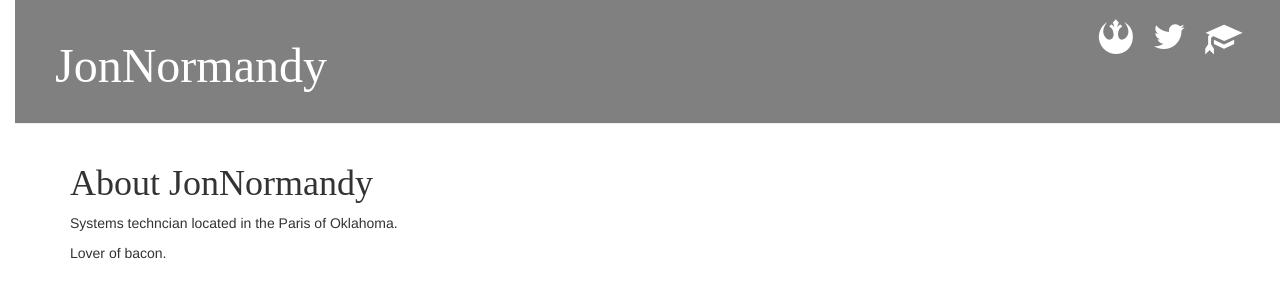
After one commit to MatchesMalone06/my-first-blog, a Django app: page /about/ in a window 1280 px wide. The commit adds this page. Shown: the top 300 px of the page. Run offline with Django 3.2, Linux system fonts and the light colour scheme; some libraries are stand-ins or nearby versions; some web fonts are replaced.

Commit message:
Added ability to save drafts and delete posts. CSS icon additions to top-menu.  Added about page.

```diff
--- /dev/null
+++ b/blog/templates/blog/about.html
@@ -0,0 +1,7 @@
+{% extends 'blog/base.html' %}
+
+	{% block content %}
+		<h1>About JonNormandy</h1>
+		<p>Systems techncian located in the Paris of Oklahoma.</p>
+		<p>Lover of bacon.</p>
+	{% endblock %}
--- a/blog/templates/blog/base.html
+++ b/blog/templates/blog/base.html
@@ -3,8 +3,9 @@
 <html>
     <head>
 	<title>JonNormandy</title>
-	<link rel="stylesheet" href="//maxcdn.bootstrapcdn.com/bootstrap/3.2.0/css/bootstrap.min.css">
-	<link rel="stylesheet" href="//maxcdn.bootstrapcdn.com/bootstrap/3.2.0/css/bootstrap-theme.min.css">
+	<link rel="stylesheet" href="//maxcdn.bootstrapcdn.com/bootstrap/3.3.7/css/bootstrap.min.css">
+	<link rel="stylesheet" href="//maxcdn.bootstrapcdn.com/bootstrap/3.3.7/css/bootstrap-theme.min.css">
+	<link rel="stylesheet" href="https://maxcdn.bootstrapcdn.com/font-awesome/4.7.0/css/font-awesome.min.css">
 	<link href="//fonts.googleapis.com/css?family=Muli&subset=latin,latin-ext" rel="stylesheet" type="text/css">
 	<link rel="stylesheet" href="{% static 'css/blog.css' %}">
     </head>
@@ -12,8 +13,12 @@
     <div class="page-header">
 	{% if user.is_authenticated %}
 		<a href="{% url 'post_new' %}" class="top-menu"><span class="glyphicon glyphicon-plus"></span></a>
+		<a href="{% url 'post_draft_list' %}" class="top-menu"><span class="glyphicon glyphicon-edit"></span></a>
 	{% endif %}
-        <h1><a href="/">JonNormandy</a></h1>
+	<a href="https://djangogirls.org/" class="top-menu"><span class="glyphicon glyphicon-education"></span></a>
+	<a href="https://twitter.com/jonnormandy/" class="top-menu"><span class="fa fa-twitter"></span></a>
+	<a href="{% url 'about' %}" class='top-menu'><span class="fa fa-rebel"></span></a>
+	<h1><a href="/">JonNormandy</a></h1>
     </div>
     <div class="content container">
         <div class="row">
@@ -23,5 +28,5 @@
             </div>
         </div>
     </div>
-</body>
+   </body>
 </html>
--- a/blog/templates/blog/post_detail.html
+++ b/blog/templates/blog/post_detail.html
@@ -6,9 +6,13 @@
 			<div class="date">
 				{{ post.published_date }}
 			</div>
+		{% else %}
+			<a class="btn btn-default" href="{% url 'post_publish' pk=post.pk %}">publish</a>
+
 		{% endif %}
 		{% if user.is_authenticated %}
 			<a class="btn btn-default" href="{% url 'post_edit' pk=post.pk %}"><span class="glyphicon glyphicon-pencil"></span></a>
+			<a class="btn btn-default" href="{% url 'post_remove' pk=post.pk %}"><span class="glyphicon glyphicon-remove"></span></a>
 		{% endif%}
 		<h1>{{ post.title}}</h1>
 		<p>{{ post.text|linebreaksbr }}</p>
--- a/blog/urls.py
+++ b/blog/urls.py
@@ -6,4 +6,8 @@ urlpatterns = [
 	url(r'^post/(?P<pk>\d+)/$', views.post_detail, name='post_detail'),
 	url(r'^post/new/$', views.post_new, name='post_new'),
 	url(r'^post/(?P<pk>\d+)/edit/$', views.post_edit, name='post_edit'),
+	url(r'^drafts/$', views.post_draft_list, name='post_draft_list'),
+	url(r'^post/(?P<pk>\d+)/publish/$', views.post_publish, name='post_publish'),
+	url(r'^about/$', views.about, name='about'),
+	url(r'^post/(?P<pk>\d+)/remove/$', views.post_remove, name='post_remove'),
 ]
--- a/blog/views.py
+++ b/blog/views.py
@@ -19,7 +19,6 @@ def post_new(request):
 		if form.is_valid():
 			post = form.save(commit=False)
 			post.author = request.user
-			post.published_date = timezone.now()
 			post.save()
 			return redirect('post_detail', pk=post.pk)
 	else:
@@ -32,9 +31,24 @@ def post_edit(request, pk):
 		if form.is_valid():
 			post = form.save(commit=False)
 			post.author = request.user
-			post.published_date = timezone.now()
 			post.save()
 			return redirect('post_detail', pk=post.pk)
 	else:
 		form = PostForm(instance=post)
 	return render(request, 'blog/post_edit.html', {'form': form})
+def post_draft_list(request):
+	posts = Post.objects.filter(published_date__isnull=True).order_by('created_date')
+	return render(request, 'blog/post_draft_list.html', {'posts': posts})
+def post_publish(request, pk):
+	post = get_object_or_404(Post, pk=pk)
+	post.publish()
+	return redirect('post_detail', pk=pk)
+def publish(self):
+	self.published_date = timezone.now()
+	self.save()
+def about(request):
+	return render(request, 'blog/about.html')
+def post_remove(request, pk):
+	post = get_object_or_404(Post, pk=pk)
+	post.delete()
+	return redirect('post_list')
```
Also changed, not shown: blog/templates/blog/post_draft_list.html (added, +12 -0 lines).
